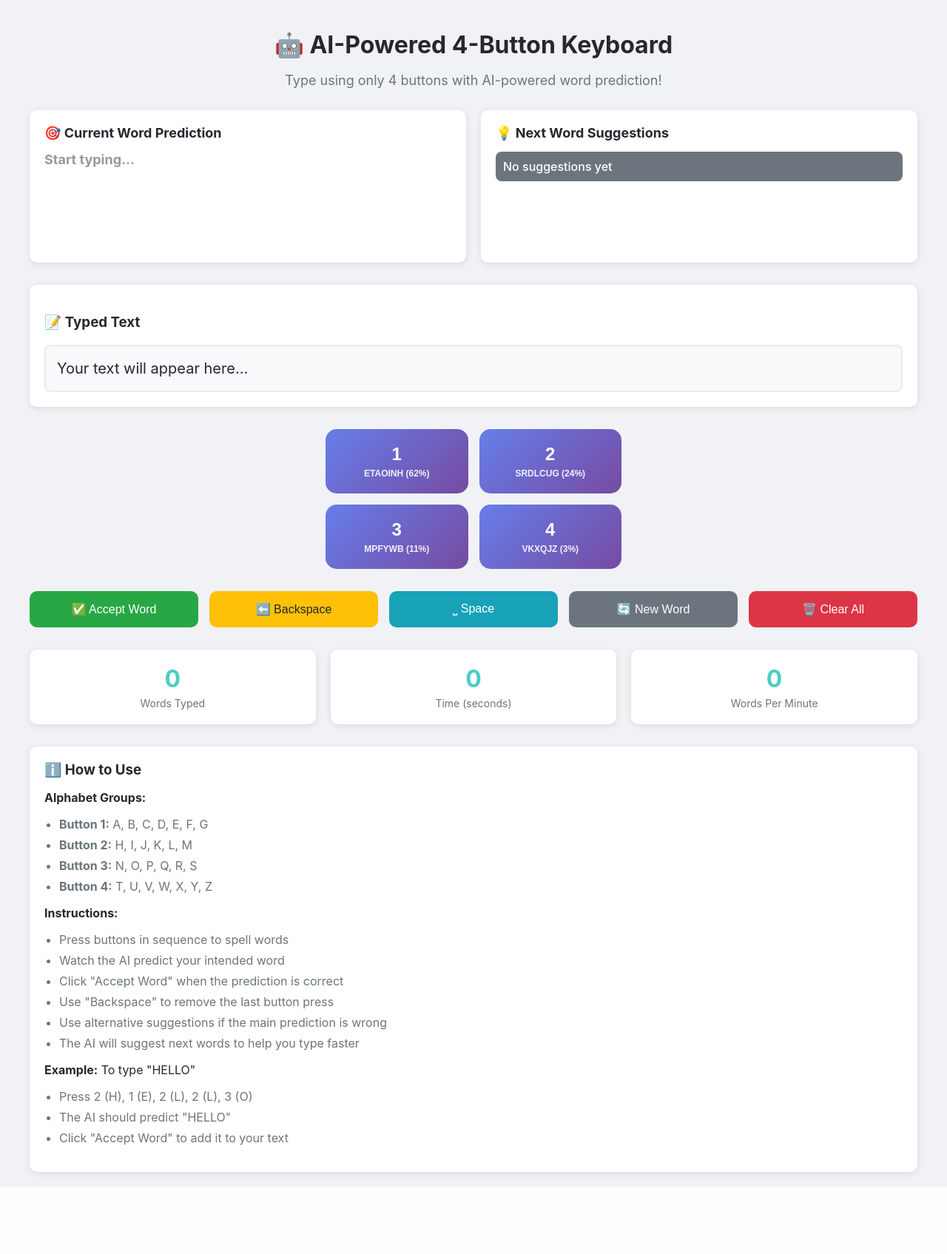
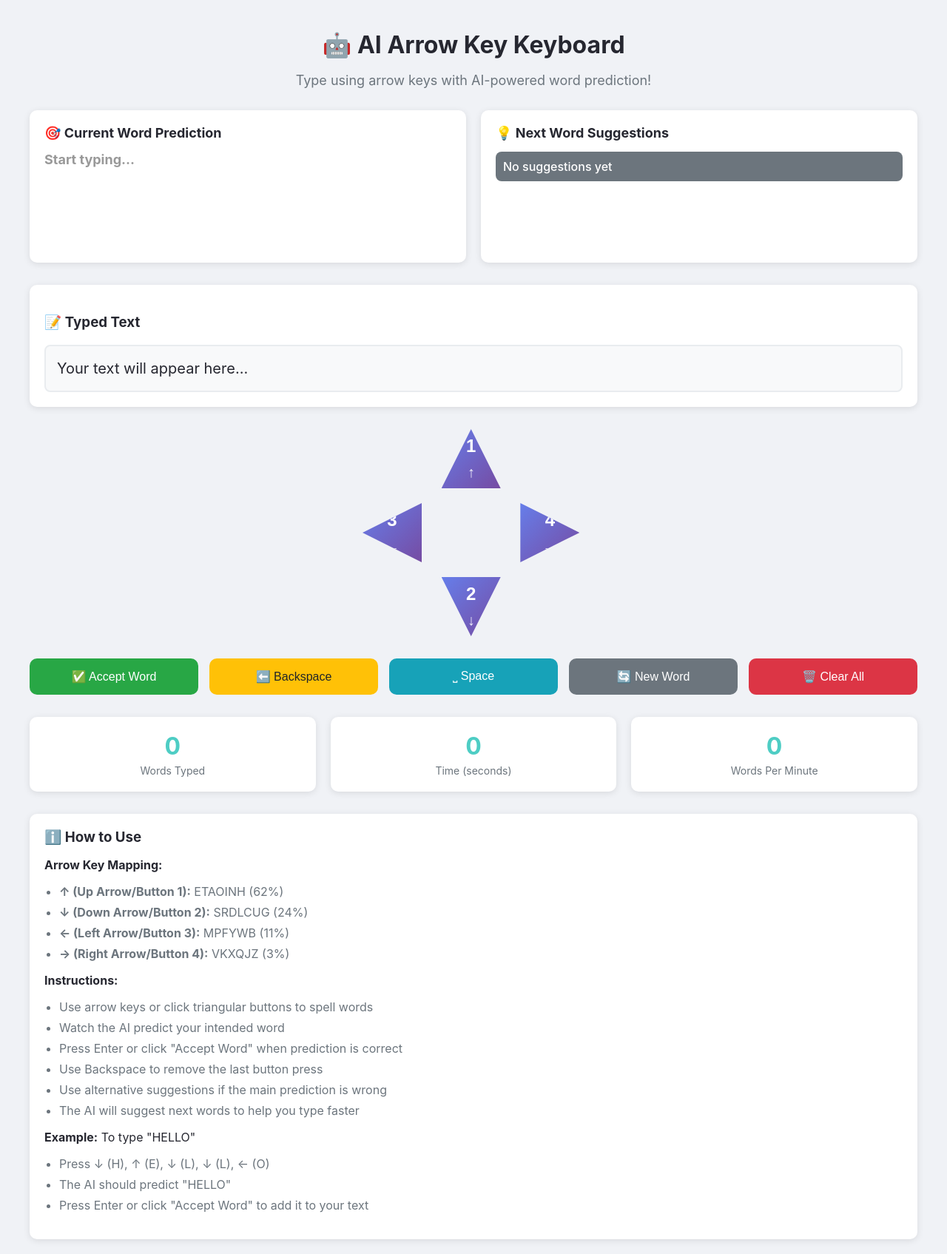
Before and after one commit to jacobsafar/AIKeyboard, a Flask app: page / in a window 1280 px wide. Shown: the whole page at 74% size. Before the commit the page ends 1604 px from the top, so only its background shows below. Run offline with Flask 3, Linux system fonts and the light colour scheme; data that the repository does not hold is empty.

Commit message:
Remap keyboard to arrow keys with a new triangular button layout
Restructures keyboard grid and styles buttons as triangles mapped to up, down, left, and right arrow keys.

Replit-Commit-Author: Agent
Replit-Commit-Session-Id: 7c130c31-4256-4650-b4fe-aac9ece66134
Replit-Commit-Screenshot-Url: https://storage.googleapis.com/screenshot-production-us-central1/6be75296-ea90-4192-8eff-f369ab9c8a21/7c130c31-4256-4650-b4fe-aac9ece66134/tuiPixO

```diff
--- a/templates/index.html
+++ b/templates/index.html
@@ -123,39 +123,69 @@
 
         .keyboard {
             display: grid;
-            grid-template-columns: repeat(2, 1fr);
-            grid-template-rows: repeat(2, 1fr);
-            gap: 15px;
+            grid-template-columns: 1fr 1fr 1fr;
+            grid-template-rows: 1fr 1fr 1fr;
+            gap: 20px;
             margin-bottom: 30px;
-            max-width: 400px;
+            max-width: 300px;
+            max-height: 300px;
             margin-left: auto;
             margin-right: auto;
+            position: relative;
         }
 
         .keyboard-button {
             background: linear-gradient(135deg, #667eea 0%, #764ba2 100%);
             color: white;
             border: none;
-            border-radius: 15px;
-            padding: 20px;
-            font-size: 18px;
+            padding: 15px;
+            font-size: 16px;
             font-weight: bold;
             cursor: pointer;
             transition: all 0.3s ease;
-            min-height: 80px;
+            width: 80px;
+            height: 80px;
             display: flex;
             flex-direction: column;
             align-items: center;
             justify-content: center;
+            position: relative;
+            clip-path: polygon(50% 0%, 0% 100%, 100% 100%);
+        }
+
+        .keyboard-button.up {
+            grid-column: 2;
+            grid-row: 1;
+            clip-path: polygon(50% 0%, 0% 100%, 100% 100%);
+        }
+
+        .keyboard-button.down {
+            grid-column: 2;
+            grid-row: 3;
+            clip-path: polygon(0% 0%, 100% 0%, 50% 100%);
+        }
+
+        .keyboard-button.left {
+            grid-column: 1;
+            grid-row: 2;
+            clip-path: polygon(0% 50%, 100% 0%, 100% 100%);
+        }
+
+        .keyboard-button.right {
+            grid-column: 3;
+            grid-row: 2;
+            clip-path: polygon(0% 0%, 100% 50%, 0% 100%);
         }
 
         .keyboard-button:hover {
-            transform: translateY(-2px);
-            box-shadow: 0 5px 15px rgba(102, 126, 234, 0.4);
+            transform: scale(1.1);
+            box-shadow: 0 5px 20px rgba(102, 126, 234, 0.6);
+            filter: brightness(1.1);
         }
 
         .keyboard-button:active {
-            transform: translateY(0);
+            transform: scale(0.95);
+            box-shadow: 0 2px 10px rgba(102, 126, 234, 0.4);
         }
 
         .button-number {
@@ -164,8 +194,9 @@
         }
 
         .button-letters {
-            font-size: 12px;
+            font-size: 20px;
             opacity: 0.9;
+            margin-top: 5px;
         }
 
         .controls {
@@ -337,8 +368,8 @@
 <body>
     <div class="container">
         <div class="header">
-            <h1>🤖 AI-Powered 4-Button Keyboard</h1>
-            <p>Type using only 4 buttons with AI-powered word prediction!</p>
+            <h1>🤖 AI Arrow Key Keyboard</h1>
+            <p>Type using arrow keys with AI-powered word prediction!</p>
         </div>
 
         <div id="error-message" class="error" style="display: none;"></div>
@@ -363,21 +394,21 @@
         </div>
 
         <div class="keyboard">
-            <button class="keyboard-button" onclick="pressButton(1)">
+            <button class="keyboard-button up" onclick="pressButton(1)" title="↑ Arrow Key">
                 <div class="button-number">1</div>
-                <div class="button-letters">ETAOINH (62%)</div>
+                <div class="button-letters">↑</div>
             </button>
-            <button class="keyboard-button" onclick="pressButton(2)">
+            <button class="keyboard-button left" onclick="pressButton(3)" title="← Arrow Key">
+                <div class="button-number">3</div>
+                <div class="button-letters">←</div>
+            </button>
+            <button class="keyboard-button right" onclick="pressButton(4)" title="→ Arrow Key">
+                <div class="button-number">4</div>
+                <div class="button-letters">→</div>
+            </button>
+            <button class="keyboard-button down" onclick="pressButton(2)" title="↓ Arrow Key">
                 <div class="button-number">2</div>
-                <div class="button-letters">SRDLCUG (24%)</div>
-            </button>
-            <button class="keyboard-button" onclick="pressButton(3)">
-                <div class="button-number">3</div>
-                <div class="button-letters">MPFYWB (11%)</div>
-            </button>
-            <button class="keyboard-button" onclick="pressButton(4)">
-                <div class="button-number">4</div>
-                <div class="button-letters">VKXQJZ (3%)</div>
+                <div class="button-letters">↓</div>
             </button>
         </div>
 
@@ -411,27 +442,27 @@
 
         <div class="instructions">
             <h3>ℹ️ How to Use</h3>
-            <p><strong>Alphabet Groups:</strong></p>
+            <p><strong>Arrow Key Mapping:</strong></p>
             <ul>
-                <li><strong>Button 1:</strong> A, B, C, D, E, F, G</li>
-                <li><strong>Button 2:</strong> H, I, J, K, L, M</li>
-                <li><strong>Button 3:</strong> N, O, P, Q, R, S</li>
-                <li><strong>Button 4:</strong> T, U, V, W, X, Y, Z</li>
+                <li><strong>↑ (Up Arrow/Button 1):</strong> ETAOINH (62%)</li>
+                <li><strong>↓ (Down Arrow/Button 2):</strong> SRDLCUG (24%)</li>
+                <li><strong>← (Left Arrow/Button 3):</strong> MPFYWB (11%)</li>
+                <li><strong>→ (Right Arrow/Button 4):</strong> VKXQJZ (3%)</li>
             </ul>
             <p><strong>Instructions:</strong></p>
             <ul>
-                <li>Press buttons in sequence to spell words</li>
+                <li>Use arrow keys or click triangular buttons to spell words</li>
                 <li>Watch the AI predict your intended word</li>
-                <li>Click "Accept Word" when the prediction is correct</li>
-                <li>Use "Backspace" to remove the last button press</li>
+                <li>Press Enter or click "Accept Word" when prediction is correct</li>
+                <li>Use Backspace to remove the last button press</li>
                 <li>Use alternative suggestions if the main prediction is wrong</li>
                 <li>The AI will suggest next words to help you type faster</li>
             </ul>
             <p><strong>Example:</strong> To type "HELLO"</p>
             <ul>
-                <li>Press 2 (H), 1 (E), 2 (L), 2 (L), 3 (O)</li>
+                <li>Press ↓ (H), ↑ (E), ↓ (L), ↓ (L), ← (O)</li>
                 <li>The AI should predict "HELLO"</li>
-                <li>Click "Accept Word" to add it to your text</li>
+                <li>Press Enter or click "Accept Word" to add it to your text</li>
             </ul>
         </div>
     </div>
@@ -635,15 +666,23 @@
         document.addEventListener('keydown', function(event) {
             switch(event.key) {
                 case '1':
+                case 'ArrowUp':
+                    event.preventDefault();
                     pressButton(1);
                     break;
                 case '2':
+                case 'ArrowDown':
+                    event.preventDefault();
                     pressButton(2);
                     break;
                 case '3':
+                case 'ArrowLeft':
+                    event.preventDefault();
                     pressButton(3);
                     break;
                 case '4':
+                case 'ArrowRight':
+                    event.preventDefault();
                     pressButton(4);
                     break;
                 case 'Enter':
```
